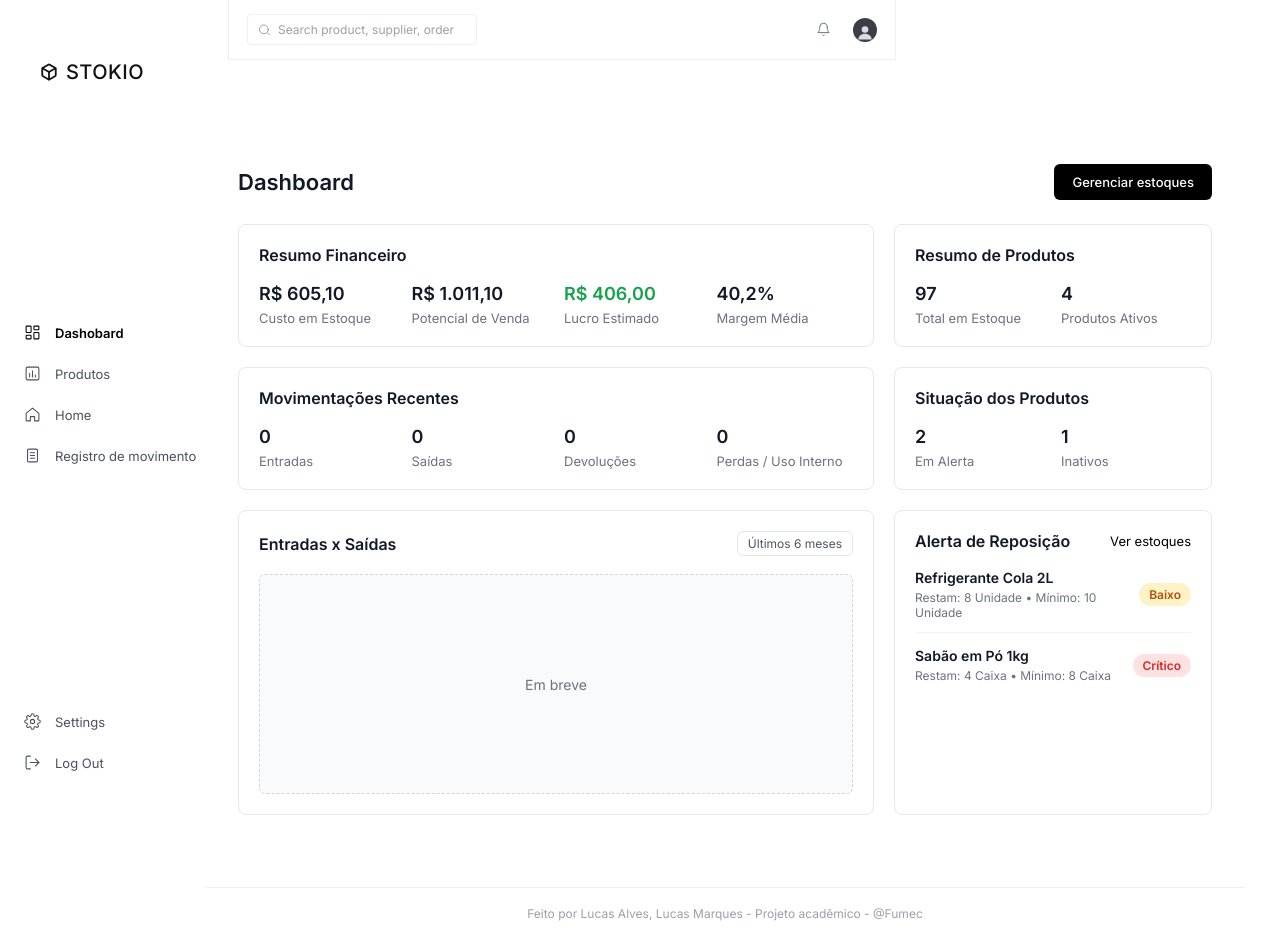
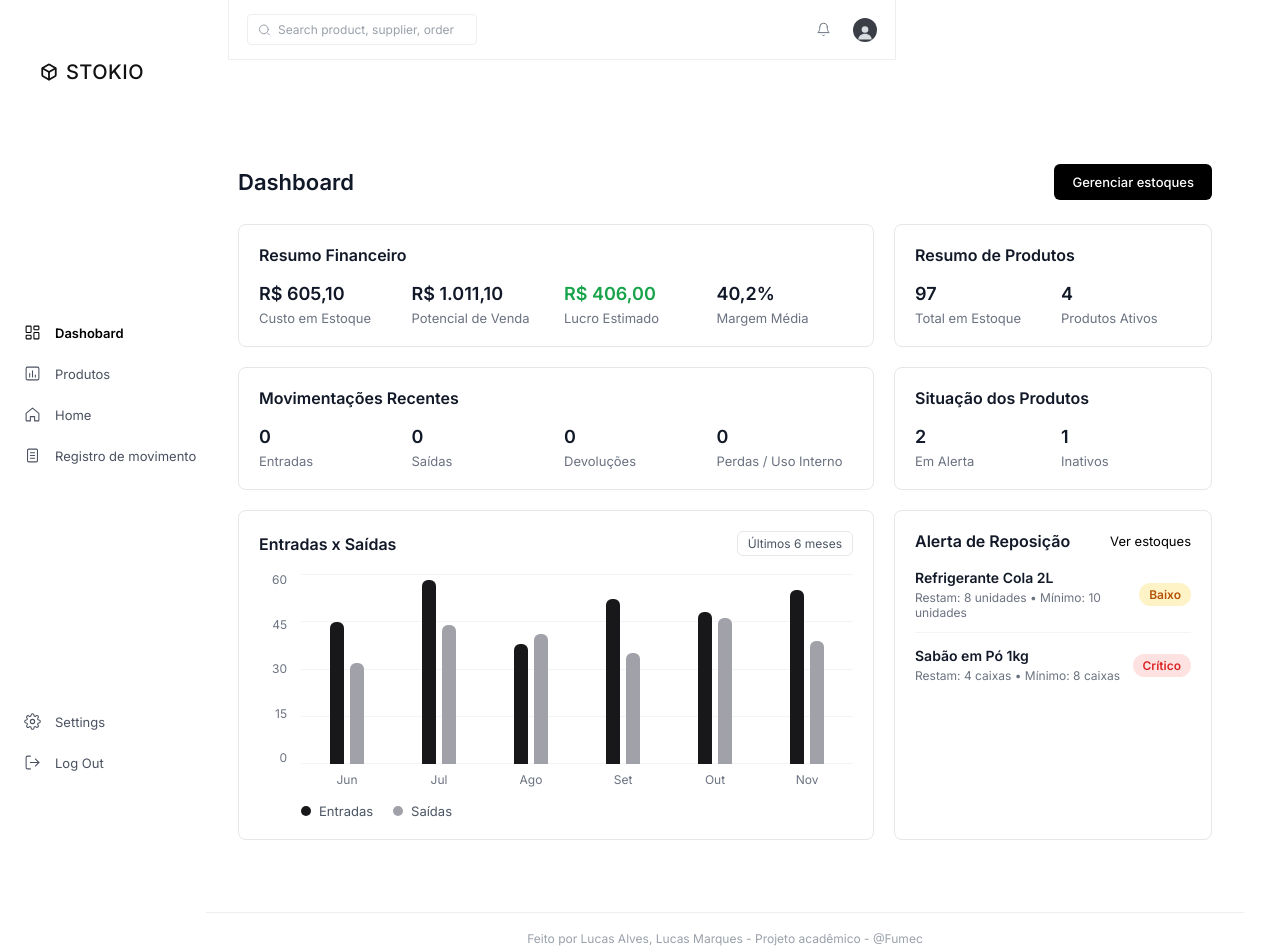
Before and after one commit to LucasMP8/Stokio, an Angular app: page /dashboard in a window 1280 px wide. Shown: the top 952 px of the page. Built offline with nearby package versions, Linux system fonts and the light colour scheme.

Commit message:
feat(dashboard): adiciona gráfico de entrada x saída e pluralização de unidades

```diff
--- a/src/app/pages/dashboard/dashboard.css
+++ b/src/app/pages/dashboard/dashboard.css
@@ -104,16 +104,126 @@
   border-radius: 6px;
 }
 
-.chart-placeholder {
-  height: 220px;
+.chart-container {
+  display: flex;
+  flex-direction: column;
+  gap: 16px;
+}
+
+.chart-main {
+  display: flex;
+  gap: 14px;
+}
+
+.y-axis {
+  height: 190px;
+  min-width: 28px;
+  display: flex;
+  flex-direction: column;
+  justify-content: space-between;
+  align-items: flex-end;
+  font-size: 12px;
+  color: #6b7280;
+  line-height: 1;
+}
+
+.chart-area {
+  flex: 1;
+  position: relative;
+}
+
+.grid-lines {
+  position: absolute;
+  top: 0;
+  left: 0;
+  right: 0;
+  height: 190px;
+  display: flex;
+  flex-direction: column;
+  justify-content: space-between;
+  pointer-events: none;
+}
+
+.grid-line {
+  width: 100%;
+  border-top: 1px solid #f3f4f6;
+}
+
+.bars-container {
+  position: relative;
+  z-index: 1;
+  display: flex;
+  justify-content: space-around;
+  align-items: flex-end;
+}
+
+.bar-group {
+  display: flex;
+  flex-direction: column;
+  align-items: center;
+  gap: 8px;
+}
+
+.bars-pair {
+  height: 190px;
+  display: flex;
+  align-items: flex-end;
+  gap: 6px;
+}
+
+.bar {
+  width: 14px;
+  border-radius: 6px 6px 0 0;
+  cursor: pointer;
+  transition:
+    height 0.3s ease,
+    opacity 0.2s ease;
+}
+
+.bar:hover {
+  opacity: 0.8;
+}
+
+.bar-entrada {
+  background: linear-gradient(180deg, #18181B 0%, #18181B 100%);
+}
+
+.bar-saida {
+  background: linear-gradient(180deg, #A1A1AA  0%, #A1A1AA  100%);
+}
+
+.bar-label {
+  font-size: 12px;
+  color: #6b7280;
+}
+
+.chart-legend {
   display: flex;
   align-items: center;
-  justify-content: center;
-  background-color: #f9fafb;
-  border: 1px dashed #d1d5db;
-  border-radius: 6px;
-  color: #6b7280;
-  font-size: 14px;
+  gap: 20px;
+  padding-left: 42px;
+}
+
+.legend-item {
+  display: flex;
+  align-items: center;
+  gap: 8px;
+  font-size: 13px;
+  color: #4b5563;
+}
+
+.legend-dot {
+  width: 10px;
+  height: 10px;
+  border-radius: 50%;
+}
+
+.dot-entrada {
+  background-color: #18181B;
+}
+
+.dot-saida {
+  background-color: #A1A1AA;
 }
 
 .link-action {
--- a/src/app/pages/dashboard/dashboard.html
+++ b/src/app/pages/dashboard/dashboard.html
@@ -82,7 +82,55 @@
         <h2>Entradas x Saídas</h2>
         <span class="badge-period">Últimos 6 meses</span>
       </div>
-      <div class="chart-placeholder">Em breve</div>
+
+      <div class="chart-container">
+        <div class="chart-main">
+          <div class="y-axis">
+            @for (valor of linhasEscala; track $index) {
+              <span>{{ valor }}</span>
+            }
+          </div>
+
+          <div class="chart-area">
+            <div class="grid-lines">
+              @for (valor of linhasEscala; track $index) {
+                <div class="grid-line"></div>
+              }
+            </div>
+
+            <div class="bars-container">
+              @for (item of dadosGrafico; track item.mes) {
+                <div class="bar-group">
+                  <div class="bars-pair">
+                    <div
+                      class="bar bar-entrada"
+                      [style.height.%]="calcularAltura(item.entradas)"
+                      [title]="'Entradas em ' + item.mes + ': ' + item.entradas"
+                    ></div>
+                    <div
+                      class="bar bar-saida"
+                      [style.height.%]="calcularAltura(item.saidas)"
+                      [title]="'Saídas em ' + item.mes + ': ' + item.saidas"
+                    ></div>
+                  </div>
+                  <span class="bar-label">{{ item.mes }}</span>
+                </div>
+              }
+            </div>
+          </div>
+        </div>
+
+        <div class="chart-legend">
+          <div class="legend-item">
+            <span class="legend-dot dot-entrada"></span>
+            <span>Entradas</span>
+          </div>
+          <div class="legend-item">
+            <span class="legend-dot dot-saida"></span>
+            <span>Saídas</span>
+          </div>
+        </div>
+      </div>
     </section>
 
     <section class="card">
@@ -97,8 +145,10 @@
             <div class="stock-info">
               <strong>{{ produto.nome }}</strong>
               <span>
-                Restam: {{ produto.quantidade }} {{ produto.unidade }} • Mínimo:
-                {{ produto.estoqueMinimo }} {{ produto.unidade }}
+                Restam: {{ produto.quantidade }}
+                {{ formatarUnidade(produto.quantidade, produto.unidade) }} • Mínimo:
+                {{ produto.estoqueMinimo }}
+                {{ formatarUnidade(produto.estoqueMinimo, produto.unidade) }}
               </span>
             </div>
 
--- a/src/app/pages/dashboard/dashboard.ts
+++ b/src/app/pages/dashboard/dashboard.ts
@@ -83,6 +83,34 @@ export class Dashboard {
   totalSaidas: number = 0;
   totalDevolucoes: number = 0;
   totalPerdas: number = 0;
+  dadosGrafico: dadoGraficoMensal[] = [
+    { mes: 'Jun', entradas: 45, saidas: 32 },
+    { mes: 'Jul', entradas: 58, saidas: 44 },
+    { mes: 'Ago', entradas: 38, saidas: 41 },
+    { mes: 'Set', entradas: 52, saidas: 35 },
+    { mes: 'Out', entradas: 48, saidas: 46 },
+    { mes: 'Nov', entradas: 55, saidas: 39 },
+  ];
+
+  get tetoGrafico(): number {
+    const valores = this.dadosGrafico.flatMap((d) => [d.entradas, d.saidas]);
+    const maior = Math.max(...valores, 0);
+
+    if (maior === 0) {
+      return 20;
+    }
+
+    return Math.ceil(maior / 20) * 20;
+  }
+
+  get linhasEscala(): number[] {
+    const teto = this.tetoGrafico;
+    return [teto, teto * 0.75, teto * 0.5, teto * 0.25, 0];
+  }
+
+  calcularAltura(valor: number): number {
+    return (valor / this.tetoGrafico) * 100;
+  }
 
   get produtosAtivos(): Produto[] {
     return this.produtos.filter((p) => p.ativo);
@@ -134,7 +162,18 @@ export class Dashboard {
     return `${valor.toFixed(1).replace('.', ',')}%`;
   }
 
+  formatarUnidade(quantidade: number, unidade: string): string {
+    const base = unidade.toLowerCase();
+    return quantidade === 1 ? base : `${base}s`;
+  }
+
   goToInventory(): void {
     this.router.navigate(['/inventory']);
   }
 }
+
+interface dadoGraficoMensal {
+  mes: string;
+  entradas: number;
+  saidas: number;
+}
```
